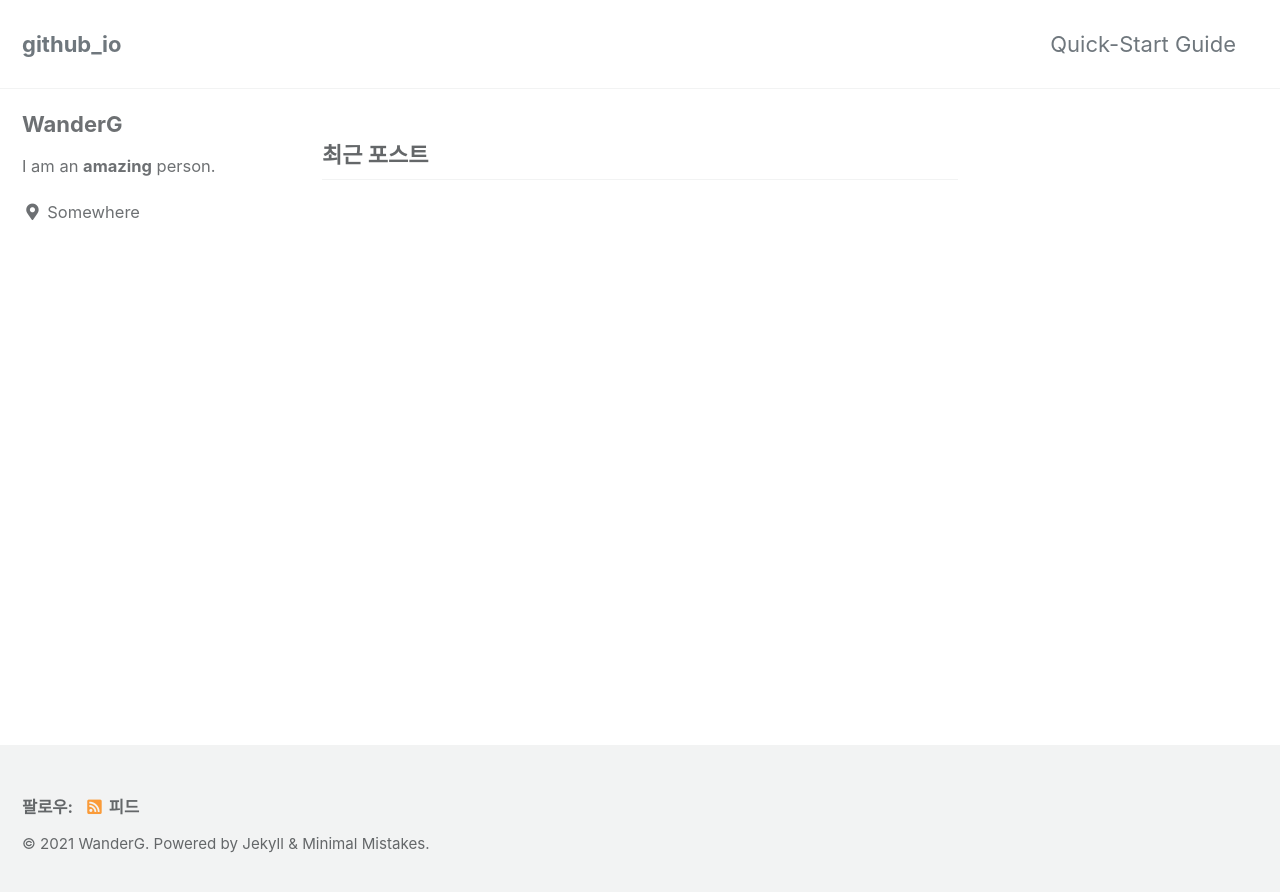
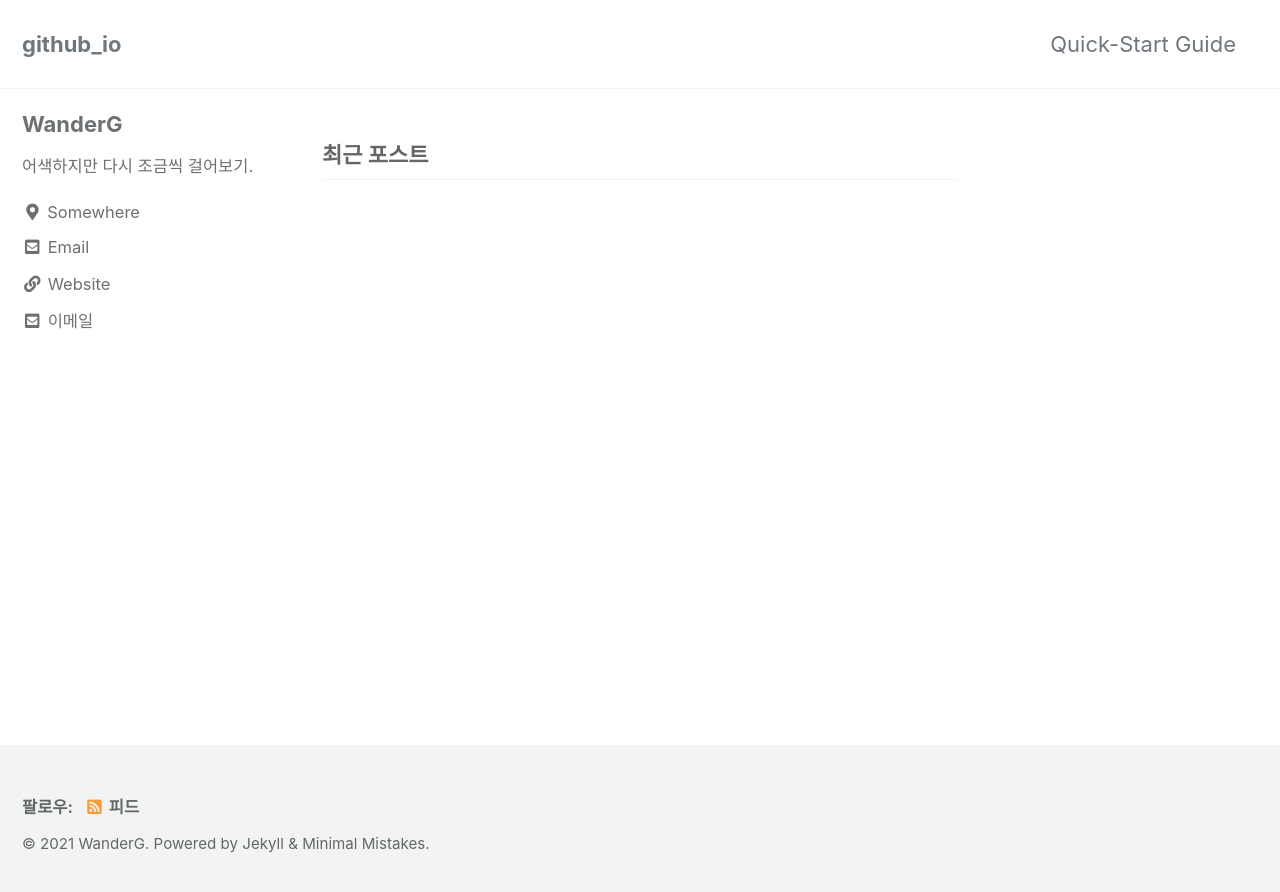
Before and after one commit to wanderg84/wanderg84.github.io, a Jekyll site: the page built from index.html, in a window 1280 px wide. Shown: the top 892 px of the page. Built offline with Jekyll 4.4.1, drawn with Linux system fonts in a browser that asks for light colours; cached includes are drawn as plain includes; the list of posts is cut into pages by our own code.

Commit message:
Update _config.yml
개인소개 및 이메일 수정

```diff
--- a/_config.yml
+++ b/_config.yml
@@ -95,16 +95,16 @@ analytics:
 author:
   name             : "WanderG"
   avatar           : # path of avatar image, e.g. "/assets/images/bio-photo.jpg"
-  bio              : "I am an **amazing** person."
+  bio              : "어색하지만 다시 조금씩 걸어보기."
   location         : "Somewhere"
-  email            :
+  email            : wanderg@naver.com
   links:
     - label: "Email"
       icon: "fas fa-fw fa-envelope-square"
-      # url: "mailto:your.name@email.com"
+      url: "mailto:wanderg@naver.com"
     - label: "Website"
       icon: "fas fa-fw fa-link"
-      # url: "https://your-website.com"
+      url: "https://wanderg84.github.io"
     - label: "Twitter"
       icon: "fab fa-fw fa-twitter-square"
       # url: "https://twitter.com/"
```
